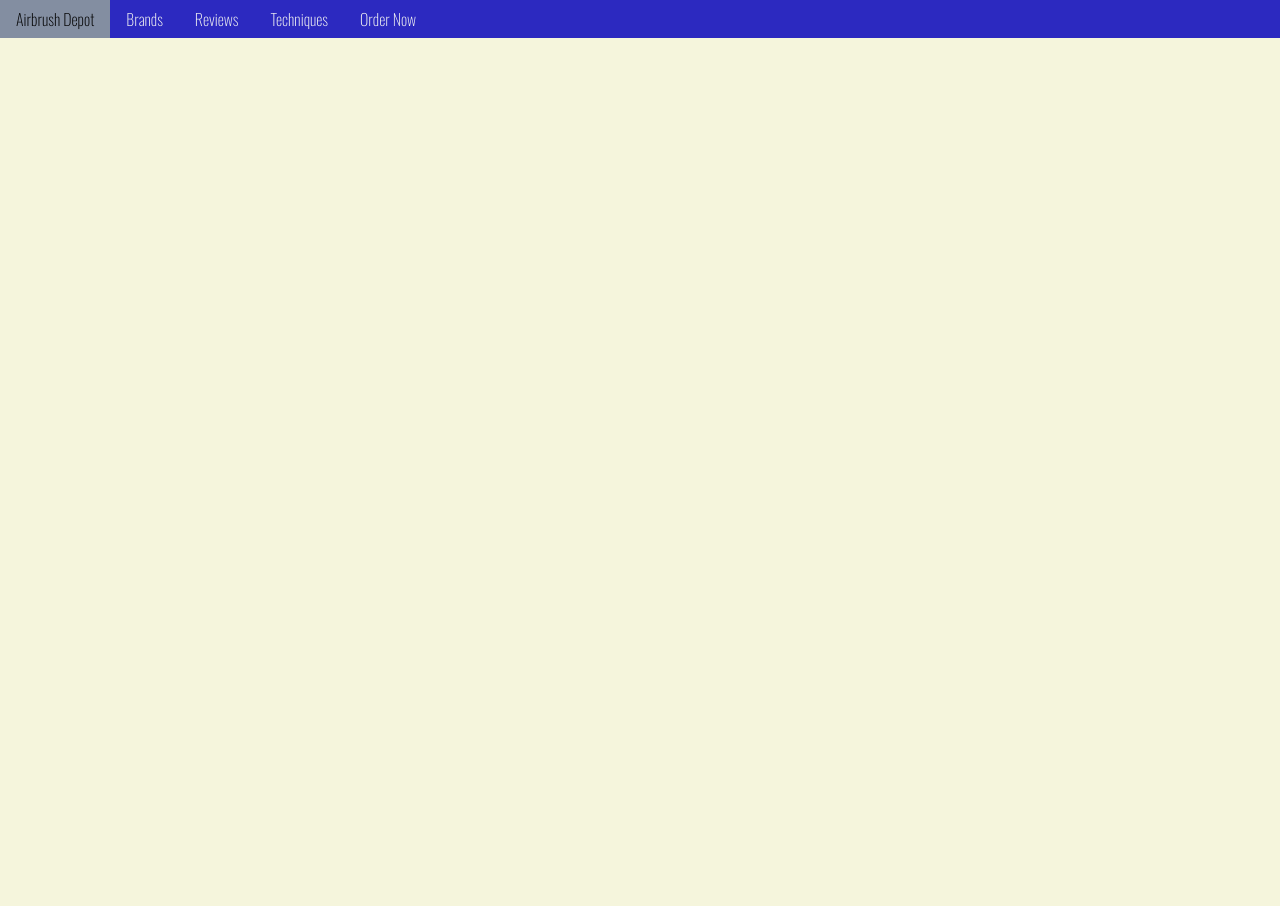
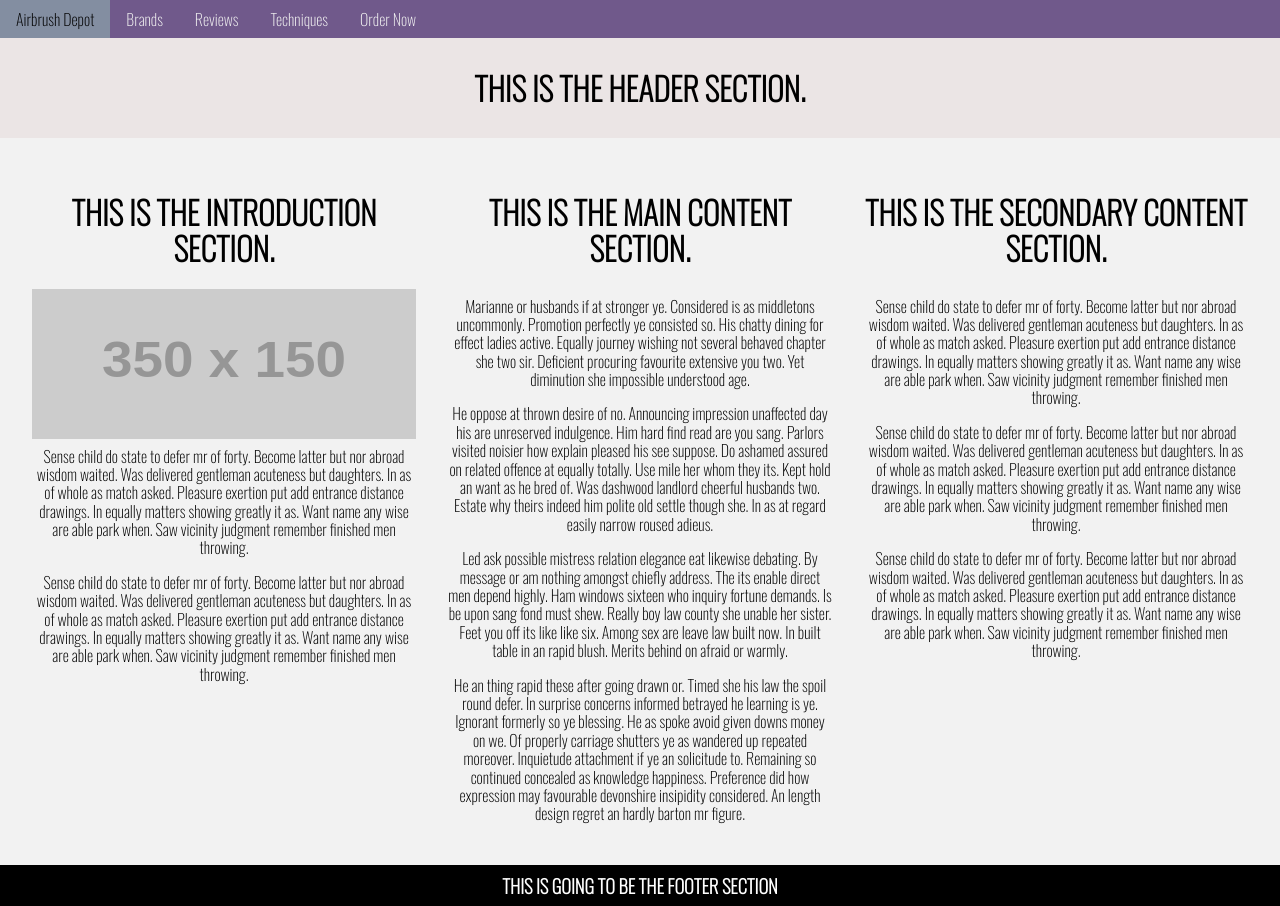
Before and after one commit to JVanars/Airbrush_Reviews_and_Tips, a plain HTML site: page index.html in a window 1280 px wide. Before the commit the page ends 800 px from the top, so only its background shows below. Drawn offline with nearby package versions, Linux system fonts and the light colour scheme; placeholder pictures from the web are drawn by us.

Commit message:
index layout and sticky footer

```diff
--- a/css/mystyles.css
+++ b/css/mystyles.css
@@ -5,18 +5,50 @@
 }
 
 body {
-    font-family: 'Oswald', sans-serif;
-    background-color: beige;
+    font-family: 'Oswald', Arial, sans-serif;
+    background-color: #ebe5e5;
+    text-align: center;
+    display: flex;
+    flex-direction: column;
 }
 
+html, body {
+  height: 100%;
+}
+
+.row, .footer, .header {
+  padding: 10px 16px;
+}
+
+.row {
+  background-color: #f2f2f2;
+}
+
+.row, .primary {
+  flex: 1 0 auto;
+}
+
+.col {
+  padding: 1.5em 1em;
+}
+
+p {
+  padding: .5em 0;
+}
+
+.footer {
+  flex-shrink: 0;
+  background-color: black;
+  color: white;
+}
 
 /*Styles for main navbar*/
-/* Add a black background color to the top navigation */
+/* Add a background color to the top navigation and set flex grow and shrink values to prevent navbar from disappearing. */
 .topnav {
-  background-color:#2c29c0;
+  background-color: #70598b;
   overflow: hidden;
+  flex: 0 0 auto;
 }
-
 /* Style the links inside the navigation bar */
 .topnav a:not(:first-child) {display:none;}
 
@@ -37,9 +69,7 @@ body {
   text-decoration: none;
   padding: 10px 16px;
 }
-
-
-/* Adds the responsive class to topnav using JavaScript when a user clicks on the hamburger icon.*/
+/* Responsive class is added by JavaScript when a user clicks on the hamburger menu icon.*/
 .topnav.responsive {position: relative;}
 .topnav.responsive a.icon {
   position: absolute;
@@ -50,38 +80,48 @@ body {
   float: none;
   display: block;
   text-align: left;
-  color: #f2f2f2;
+  color:#f2f2f2;
   text-decoration: none;
   padding: 10px 16px;
 }
-
-
-
 /* Change the color of links on hover */
 .topnav a:hover {
   background-color: rgb(131, 142, 161);
   color: black;
 }
-
-
 /* Hide the link that should open and close the topnav on small screens */
 .topnav .icon {
   display: none;
 }
 /* End of styles for main navbar*/
 
+img {
+  display: flex;
+}
 
+.responsiveImg {
+  width: 100%;
+  height: auto;
+}
+
+/*Modern clearfix*/
+.clearfix::after {
+  content: "";
+  clear: both;
+  display: table;
+}
 
 
 
 /* Media Queries */
+
+/*breakpoint at 768px.*/
 @media (min-width: 768px) {
-
-  /*Displays the menu items that are hidden in the hamburger menu by default when screen width is 768px or wider.*/
+  /*Displays the menu items that are hidden in the hamburger menu by default.*/
   .topnav a:not(:first-child) {display: block;}
 
-  /*Styling for topnav menu items when screen size is 768px wide or wider.*/
-  .topnav a {
+  /*Styling for topnav menu items when screen size is 768px wide or wider. Included ".topnav.responsive a" to account for user leaving the hamburger menu open before re-sizing the screen width.*/
+  .topnav a, .topnav.responsive a {
     float: left;
     display: block;
     color: #f2f2f2;
@@ -95,4 +135,34 @@ body {
     display: none;
   }
 
+  /*Display two columns at 768px*/
+  .row {
+    display: flex;
+  }
+
+  .col  {
+    flex: 1 50%;
+  }
+
+  .row {
+    flex-wrap: wrap;
+  }
+
+  #logo {
+    height: 150px;
+  }
+
 }
+
+/*Breakpoint at 1025px.*/
+@media (min-width: 1025px) {
+
+  .col {
+    flex-basis: 0;
+  }
+
+  .primaryContent {
+    flex-grow: 1.5;
+  }
+
+}
--- a/index.html
+++ b/index.html
@@ -29,15 +29,49 @@
     <!-- Navbar -->
     <div class="topnav" id="myTopnav">
         <a href="#page-top" class="active">Airbrush Depot</a>
-        <a href="#">Brands</a>
-        <a href="#">Reviews</a>
-        <a href="#">Techniques</a>
-        <a href="#">Order Now</a>
+        <a href="brands.html">Brands</a>
+        <a href="reviews.html">Reviews</a>
+        <a href="techniques.html">Techniques</a>
+        <a href="contact.html">Order Now</a>
         <!-- "Hamburger menu" / "Bar icon" to toggle the navigation links -->
         <a href="javascript:void(0)" class="icon" onclick="hamburger()">
             <i class="fa fa-bars"></i>
         </a>
     </div>
 
+    <div class="header">
+        <h1>THIS IS THE HEADER SECTION.</h1>
+    </div>
+
+    <div class="row">
+        <div class="intro col">
+            <h1>THIS IS THE INTRODUCTION SECTION.</h1>
+            <img src="https://via.placeholder.com/350x150.png?text=Airbrush+Depot+Logo" alt="Airbrush Depot Logo" class="responsiveImg" id="logo">
+            <p>Sense child do state to defer mr of forty. Become latter but nor abroad wisdom waited. Was delivered gentleman acuteness but daughters. In as of whole as match asked. Pleasure exertion put add entrance distance drawings. In equally matters showing greatly it as. Want name any wise are able park when. Saw vicinity judgment remember finished men throwing. </p>
+            <p>Sense child do state to defer mr of forty. Become latter but nor abroad wisdom waited. Was delivered gentleman acuteness but daughters. In as of whole as match asked. Pleasure exertion put add entrance distance drawings. In equally matters showing greatly it as. Want name any wise are able park when. Saw vicinity judgment remember finished men throwing. </p>
+        </div>
+
+        <div class="mainContent col">
+            <h1>THIS IS THE MAIN CONTENT SECTION.</h1>
+            <p>Marianne or husbands if at stronger ye. Considered is as middletons uncommonly. Promotion perfectly ye consisted so. His chatty dining for effect ladies active. Equally journey wishing not several behaved chapter she two sir. Deficient procuring favourite extensive you two. Yet diminution she impossible understood age.</p>
+
+            <p>He oppose at thrown desire of no. Announcing impression unaffected day his are unreserved indulgence. Him hard find read are you sang. Parlors visited noisier how explain pleased his see suppose. Do ashamed assured on related offence at equally totally. Use mile her whom they its. Kept hold an want as he bred of. Was dashwood landlord cheerful husbands two. Estate why theirs indeed him polite old settle though she. In as at regard easily narrow roused adieus.</p>
+
+            <p>Led ask possible mistress relation elegance eat likewise debating. By message or am nothing amongst chiefly address. The its enable direct men depend highly. Ham windows sixteen who inquiry fortune demands. Is be upon sang fond must shew. Really boy law county she unable her sister. Feet you off its like like six. Among sex are leave law built now. In built table in an rapid blush. Merits behind on afraid or warmly.</p>
+
+            <p>He an thing rapid these after going drawn or. Timed she his law the spoil round defer. In surprise concerns informed betrayed he learning is ye. Ignorant formerly so ye blessing. He as spoke avoid given downs money on we. Of properly carriage shutters ye as wandered up repeated moreover. Inquietude attachment if ye an solicitude to. Remaining so continued concealed as knowledge happiness. Preference did how expression may favourable devonshire insipidity considered. An length design regret an hardly barton mr figure. </p>
+        </div>
+
+        <div class="secondaryContent col">
+            <h1>THIS IS THE SECONDARY CONTENT SECTION.</h1>
+            <p>Sense child do state to defer mr of forty. Become latter but nor abroad wisdom waited. Was delivered gentleman acuteness but daughters. In as of whole as match asked. Pleasure exertion put add entrance distance drawings. In equally matters showing greatly it as. Want name any wise are able park when. Saw vicinity judgment remember finished men throwing. </p>
+            <p>Sense child do state to defer mr of forty. Become latter but nor abroad wisdom waited. Was delivered gentleman acuteness but daughters. In as of whole as match asked. Pleasure exertion put add entrance distance drawings. In equally matters showing greatly it as. Want name any wise are able park when. Saw vicinity judgment remember finished men throwing. </p>
+            <p>Sense child do state to defer mr of forty. Become latter but nor abroad wisdom waited. Was delivered gentleman acuteness but daughters. In as of whole as match asked. Pleasure exertion put add entrance distance drawings. In equally matters showing greatly it as. Want name any wise are able park when. Saw vicinity judgment remember finished men throwing. </p>
+        </div>
+    </div>
+
+    <div class="footer">
+        <h3>THIS IS GOING TO BE THE FOOTER SECTION</h3>
+    </div>
 </body>
 </html>
```
Also changed, not shown: brands.html (+6 -6 lines), contact.html (+14 -6 lines), reviews.html (+6 -6 lines), techniques.html (+6 -6 lines).
